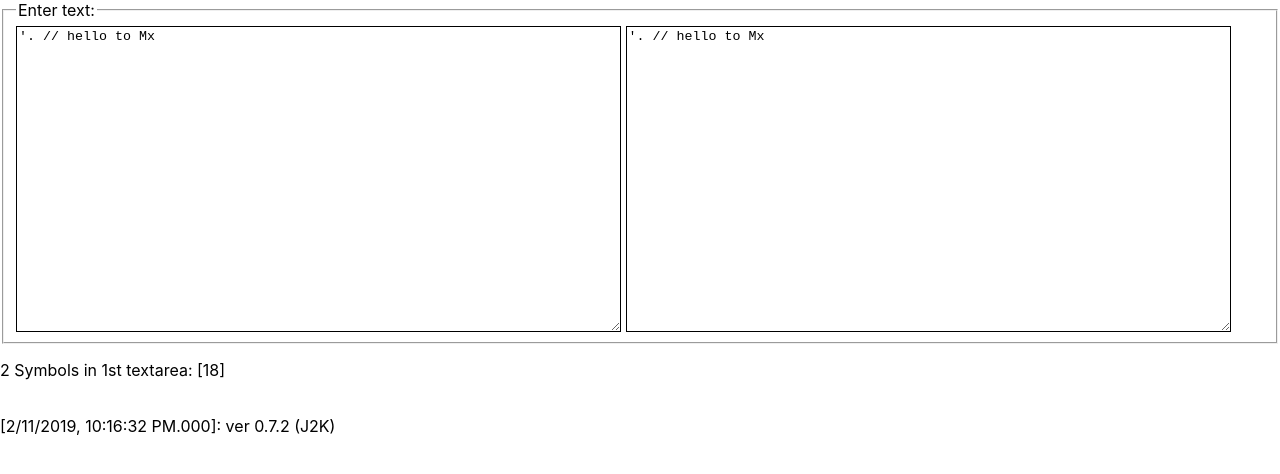
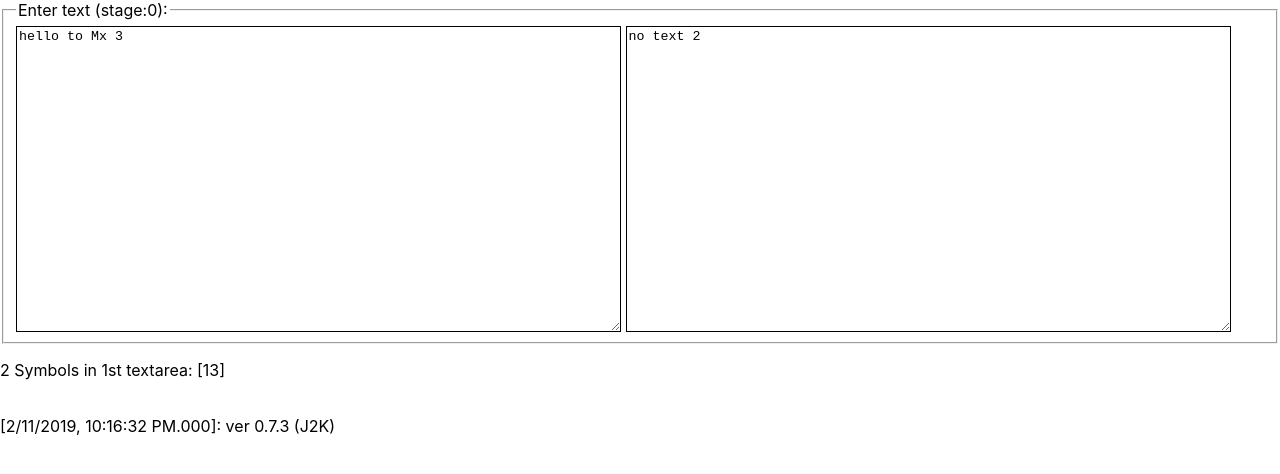
Before and after one commit to MaixEqu/reactts4, a React (Create React App) app: page / in a window 1280 px wide. Shown: the top 474 px of the page. Built offline with nearby package versions, Linux system fonts and the light colour scheme; no server answers.

Commit message:
work w. 1 file ok, ver 0.7.3 (J2K)

```diff
--- a/src/App.tsx
+++ b/src/App.tsx
@@ -2,7 +2,7 @@ import React, { Component } from 'react';
 import * as mx from './mxlib';
 import * as ipa from './ipa.lib';
 
-const sVersion = "ver 0.7.2 (J2K)";
+const sVersion = "ver 0.7.3 (J2K)";
 
 export class Main extends Component {
   render() {
@@ -39,6 +39,7 @@ interface IState {
   width_s?: string
   height_s?: string
   stage_s?: number
+  text2_s?: string
 }
 interface IProps {
   text_p?: string;
@@ -50,15 +51,18 @@ export class TextAreas extends React.Component<IProps, IState> {
   constructor(props: IProps) {
     super(props);
     this.handleTextChange = this.handleTextChange.bind(this);
-    this.handleMDown = this.handleMDown.bind(this);
+    this.handleMouseDown = this.handleMouseDown.bind(this);
     this.handleKeyDown = this.handleKeyDown.bind(this);
-    this.state = {text_s: "'. // hello to Mx\n", height_s: '300'};
+    this.setTAText1 = this.setTAText1.bind(this)
+    this.setTAText2 = this.setTAText2.bind(this)
+    this.state = {text_s: "hello to Mx 3", height_s: '300', stage_s: 0};
+    sGetDataX(location.href + '/data/' + '1.txt', this.setTAText1);
   }
 
   handleTextChange(e: React.ChangeEvent<HTMLTextAreaElement>) {
     this.setState({text_s: e.target.value});
   }
-  handleMDown(e: React.MouseEvent<HTMLTextAreaElement>) {
+  handleMouseDown(e: React.MouseEvent<HTMLTextAreaElement>) {
     // this.setState({height2: e.target.scrollHeight});
     // this.setState({width2: e.target.scrollWidth});
   }
@@ -68,8 +72,26 @@ export class TextAreas extends React.Component<IProps, IState> {
     // e.target.style.height = `${e.target.scrollHeight}px`;
   }
 
+  setTAText1(path: string, text: string) {
+    console.log("infunc1: " + path + " done.");
+    const nStage = this.state.stage_s || 0
+    this.setState({text_s: "inner1: " + text, stage_s: nStage+1})
+    this.setState({text2_s: ipa.ipa2cyr(text), stage_s: nStage+2})
+    this._workCheck();
+  }
+  setTAText2(path: string, text: string) {
+    console.log("infunc2: " + path + " done.");
+    const nStage = this.state.stage_s || 0
+    this.setState({text2_s: "inner2: " + text, stage_s: nStage+1})
+    this._workCheck();
+  }
+  _workCheck() {
+    const sMsg = (this.state.stage_s && this.state.stage_s >= 2) ? " ALL data" : "waiting more..."
+    console.log(sMsg);
+
+  }
+
   render() {
-    const heigth = this.state.height_s;
     const taStyle = {
       height: this.state.height_s+'px',
       width: this.state.width_s+'px',
@@ -79,17 +101,17 @@ export class TextAreas extends React.Component<IProps, IState> {
     return (
       <div>
         <fieldset>
-          <legend>Enter text:</legend>
+          <legend>Enter text (stage:{this.state.stage_s}):</legend>
           <div style={{border: "0px solid", verticalAlign: "top"}}>
           <textarea style={taStyle} className="halfsize"
-            defaultValue={this.state.text_s}
+            value = {this.state.text_s}
             onChange={this.handleTextChange}
             onKeyDown={this.handleKeyDown}
-            onMouseUp={this.handleMDown}
+            onMouseUp={this.handleMouseDown}
           />
           {' '}
           <textarea style={taStyle} className="halfsize"
-            defaultValue={this.state.text_s}
+            value={this.state.text2_s || "no text 2"}
             readOnly={true}
           />
           </div>
```
Also changed, not shown: public/data/1.txt (added).
